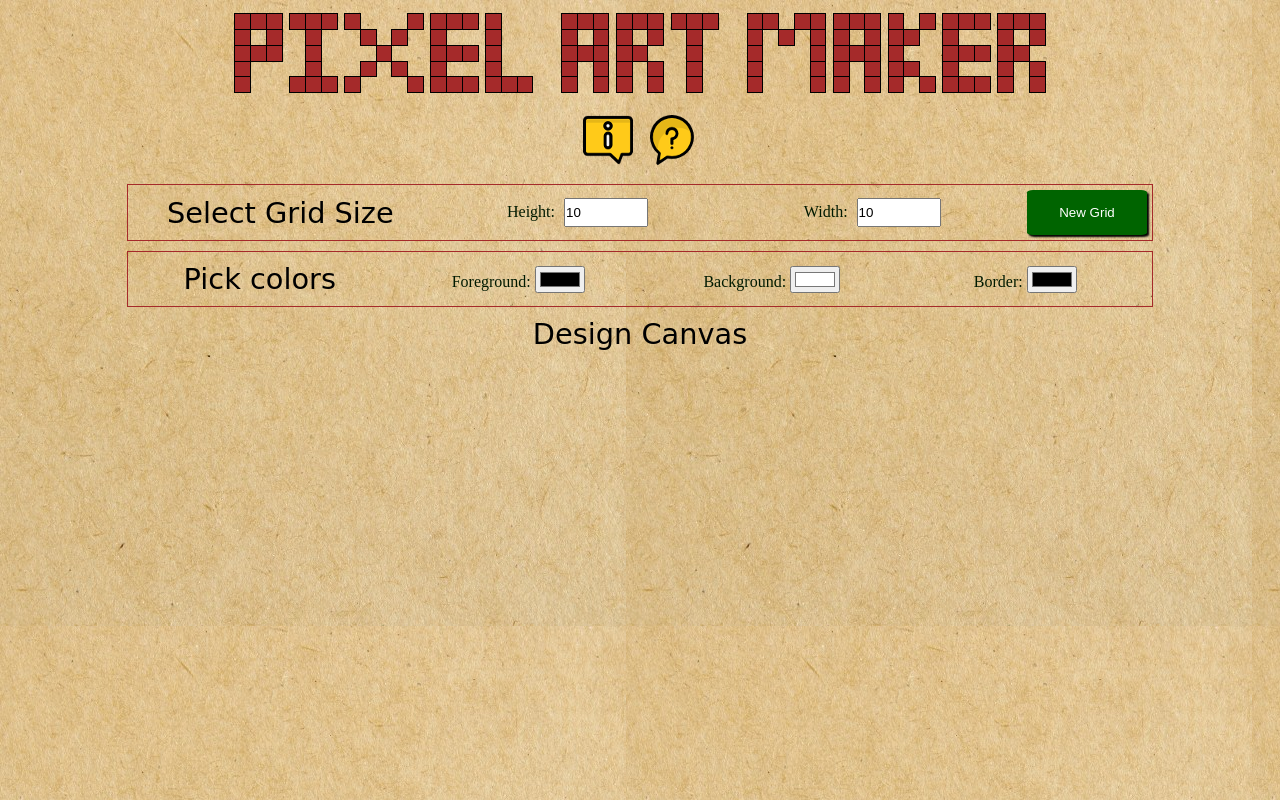
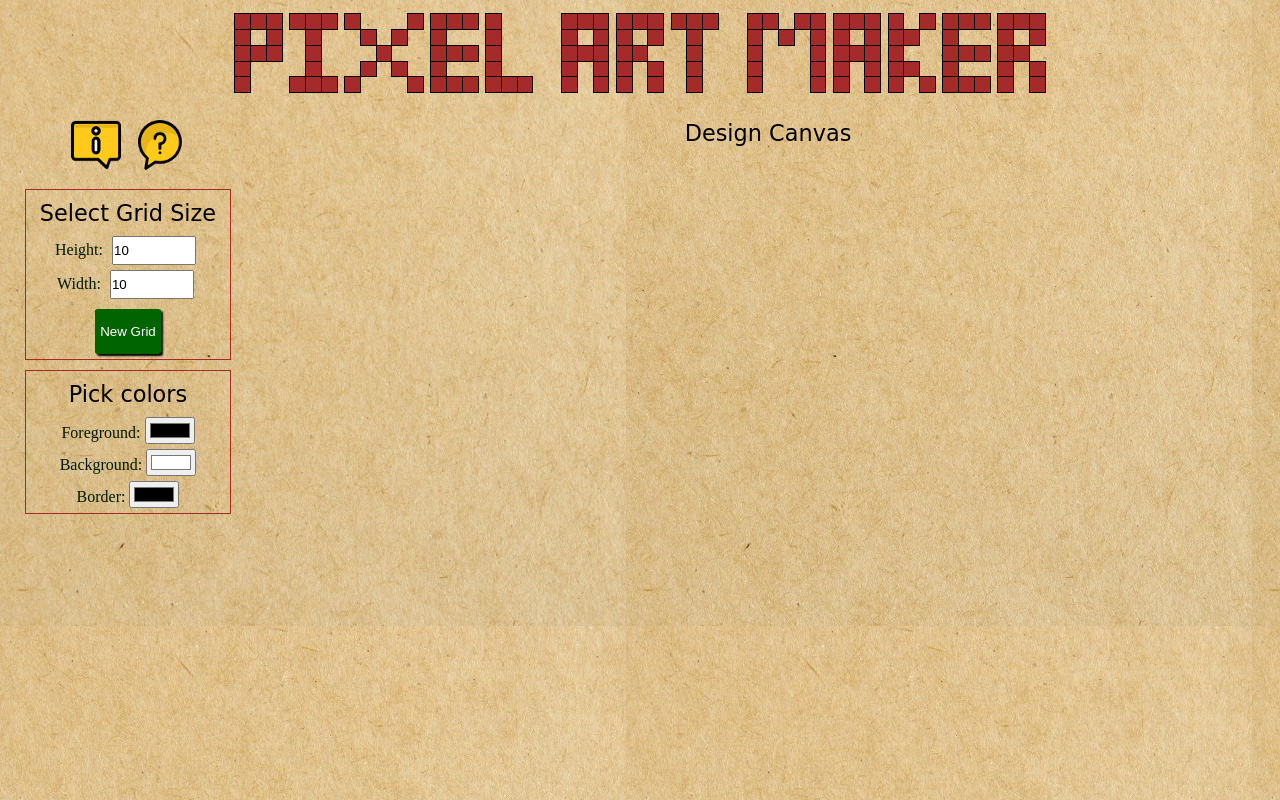
Before and after one commit to andrewnessinjim/pixerl-art-maker, a plain HTML site: page index.html in a window 1280 px wide. Drawn offline with nearby package versions, Linux system fonts and the light colour scheme; a web font is replaced by a local one.

Commit message:
fix: Optimize horizontal real estate
Resolves: #1

```diff
--- a/css/styles.css
+++ b/css/styles.css
@@ -84,10 +84,23 @@ body {
     cursor: pointer;
 }
 
+@media (min-width: 980px) {
+    .panel-canvas-container {
+        display: flex;
+    }
+}
+
+.panel-container {
+    flex: 1;
+}
+
+.canvas-container {
+    flex: 4;
+}
+
 .form-header {
     font-family: "Chicle", cursive;
-    font-size: 180%;
-    flex: 1;
+    font-size: 140%;
     margin: 10px;
 }
 
@@ -97,12 +110,6 @@ body {
     max-width: 80%;
     margin: 10px auto;
     border: 1px solid brown;
-}
-
-@media (min-width: 850px) {
-    .form-container {
-        display: flex;
-    }
 }
 
 #input-grid-height,
@@ -124,7 +131,6 @@ body {
     border-radius: 5%;
     border: 0;
     margin: 5px;
-    flex: 1;
     max-width: 120px;
     box-shadow: 2px 2px 2px black;
 }
@@ -141,7 +147,6 @@ body {
 
 .grid-input-container {
     margin: 5px;
-    flex: 1;
 }
 
 .canvas-cell {
--- a/index.html
+++ b/index.html
@@ -19,7 +19,8 @@
             <header>
                 <div id="banner"></div>
             </header>
-
+            <div class="panel-canvas-container">
+                <div class="panel-container">
                     <div class ="icon-container">
                         <img id = "info_icon" src="images/info_small.png" alt="Information Button">
                         <img id = "help_icon" src="images/help_small.png" alt="Help Button">
@@ -58,11 +59,13 @@
                             <input type="color" id="input-border-color" value="#000000">
                         </div>
                     </div>
+                </div> <!--End panel-container-->
 
                 <div class="canvas-container">
                     <p class="form-header">Design Canvas</p>
                     <div class="canvas-table-container"></div>
                 </div>
+            </div> <!--End panel-canvas-container -->
         </div>
 
         <div id="modal-container" class="modal">
```
Lines whose indentation alone changed are shown as unchanged.
